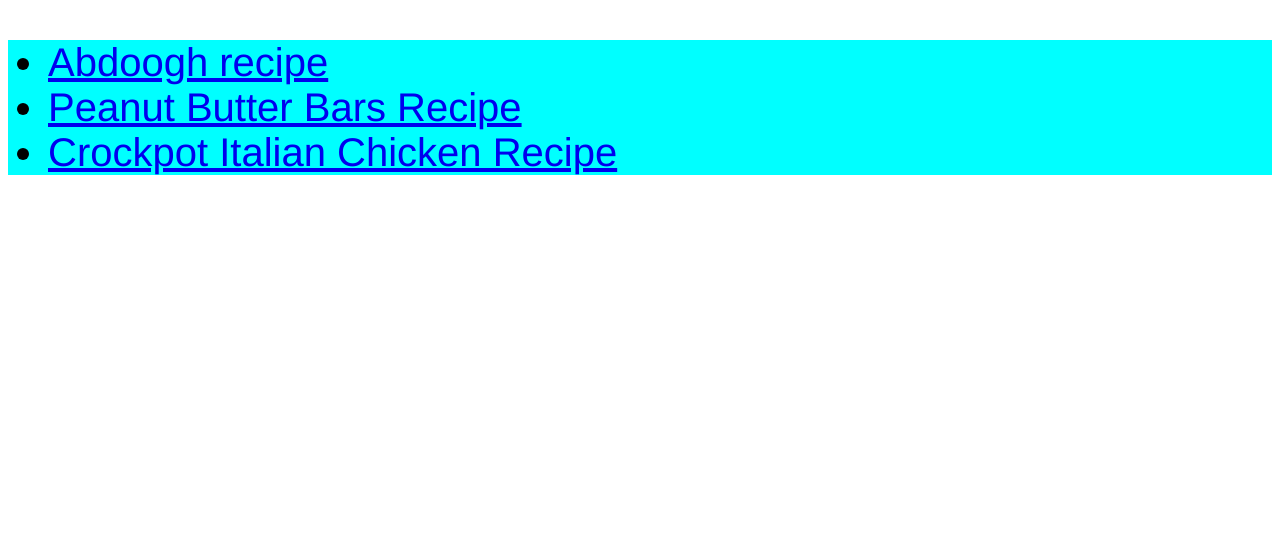
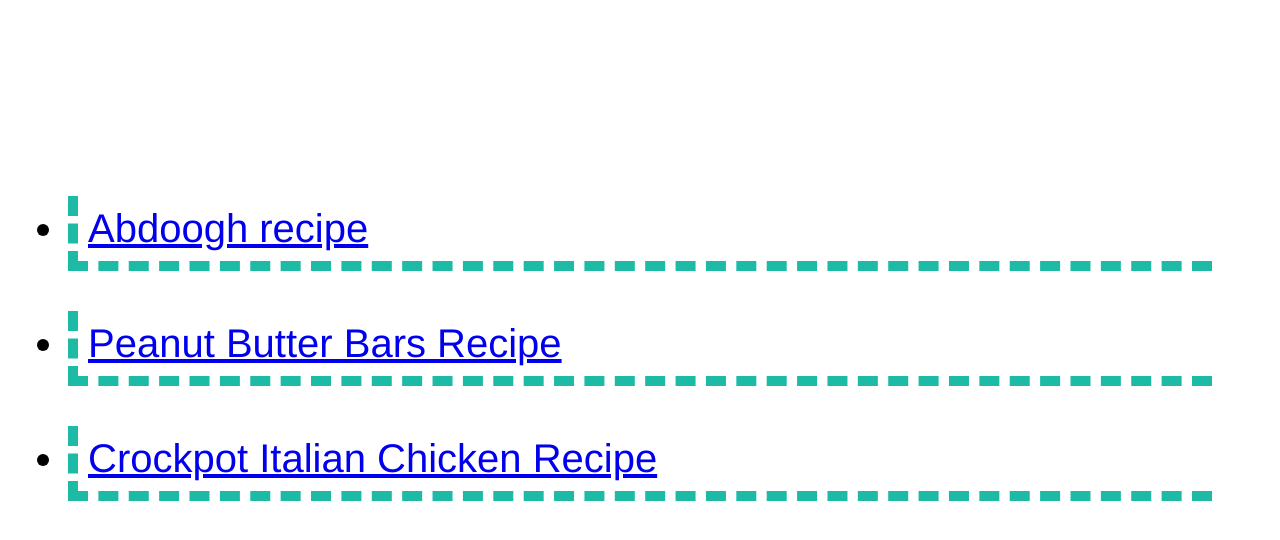
Before and after one commit to Overfed4372/odin-recipes, a plain HTML site: page index.html in a window 1280 px wide. Drawn offline with Linux system fonts and the light colour scheme.

Commit message:
Add css related properties about block and inline display

```diff
--- a/index.html
+++ b/index.html
@@ -8,9 +8,9 @@
     </head>
     <body>
         <ul id="hyper-links-lists" class="hyper-links list">
-            <li class="hyper-links"><a href="./recipes/abdoogh.html" target="_blank" rel="noopener noreferrer">Abdoogh recipe</a></li>
-            <li class="hyper-links"><a href="./recipes/peanut-butter-bars.html" target="_blank" rel="noopener noreferrer">Peanut Butter Bars Recipe</a></li>
-            <li class="hyper-links"><a href="./recipes/crockpot-italian-chicken.html" target="_blank" rel="noopener noreferrer">Crockpot Italian Chicken Recipe</a></li>
+            <li class="hyper-links item"><a href="./recipes/abdoogh.html" target="_blank" rel="noopener noreferrer">Abdoogh recipe</a></li>
+            <li class="hyper-links item"><a href="./recipes/peanut-butter-bars.html" target="_blank" rel="noopener noreferrer">Peanut Butter Bars Recipe</a></li>
+            <li class="hyper-links item"><a href="./recipes/crockpot-italian-chicken.html" target="_blank" rel="noopener noreferrer">Crockpot Italian Chicken Recipe</a></li>
         </ul>
 
     </body>
--- a/styles/index-page-style.css
+++ b/styles/index-page-style.css
@@ -1,9 +1,15 @@
 body {
     font-family: Helvetica, "Times New Roman", sans-serif;
 }
-.hyper-links {
+.hyper-links.item {
     font-size: 40px;
+    border-bottom: 10px dashed #1dbba6;
+    border-left: 10px dashed #1dbba6;
+    padding: 10px;
+    margin: 40px 20px;
 }
 .hyper-links.list {
-    background-color: aqua;
+    margin-top: 10%;
+    /* background-color: aqua; */
+    padding: 30px 40px;
 }
```
